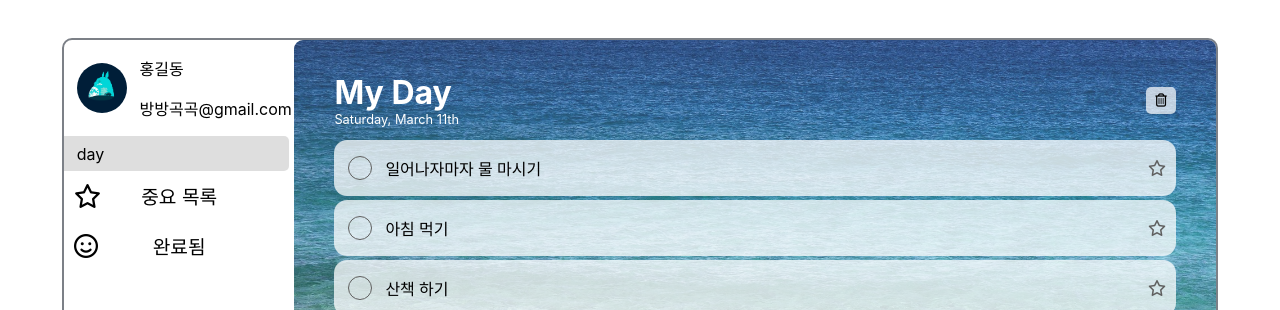
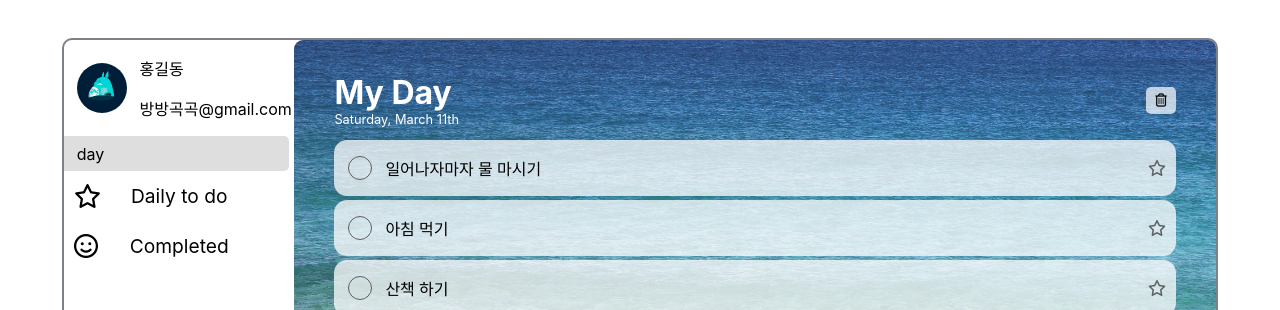
Before and after one commit to Rosevilleage/todo-list, a React (Create React App) app: page / in a window 1280 px wide. Shown: the top 310 px of the page. Built offline with nearby package versions, Linux system fonts and the light colour scheme.

Commit message:
style: 중요 목록 -> Daily to do, 완료됨 -> Completed

```diff
--- a/src/Header.js
+++ b/src/Header.js
@@ -44,11 +44,11 @@ export default function Header() {
 			<Nav>
 				<Button>
 					<Icon><i class="fa-regular fa-star"></i></Icon>
-					 <div>중요 목록</div>
+					 <div>Daily to do</div>
 				</Button>
 				<Button>
 				<Icon><i class="fa-regular fa-face-smile"></i></Icon>
-				<div>완료됨</div>
+				<div>Completed</div>
 				</Button>
 			</Nav>
 		</HeaderContainer>
```
